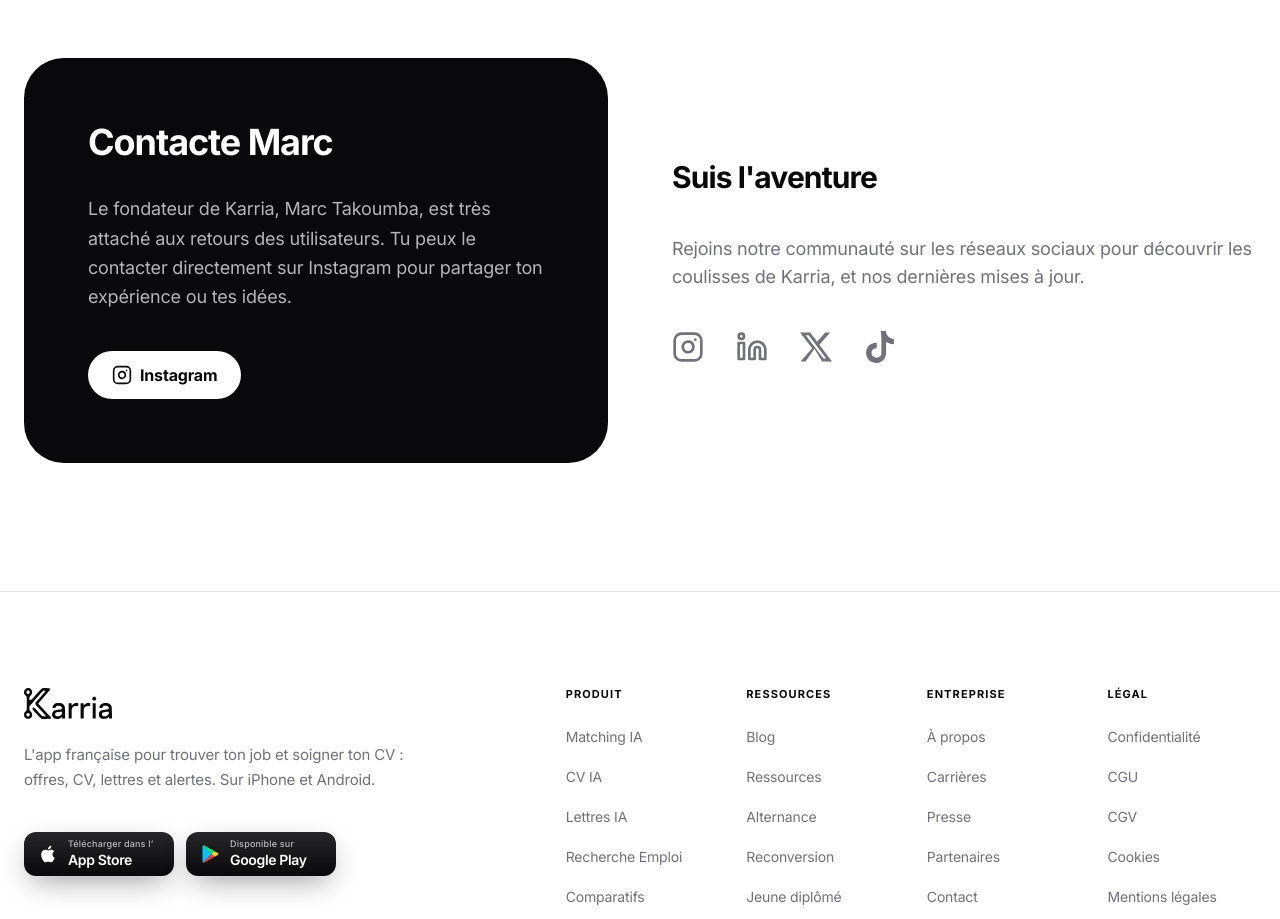
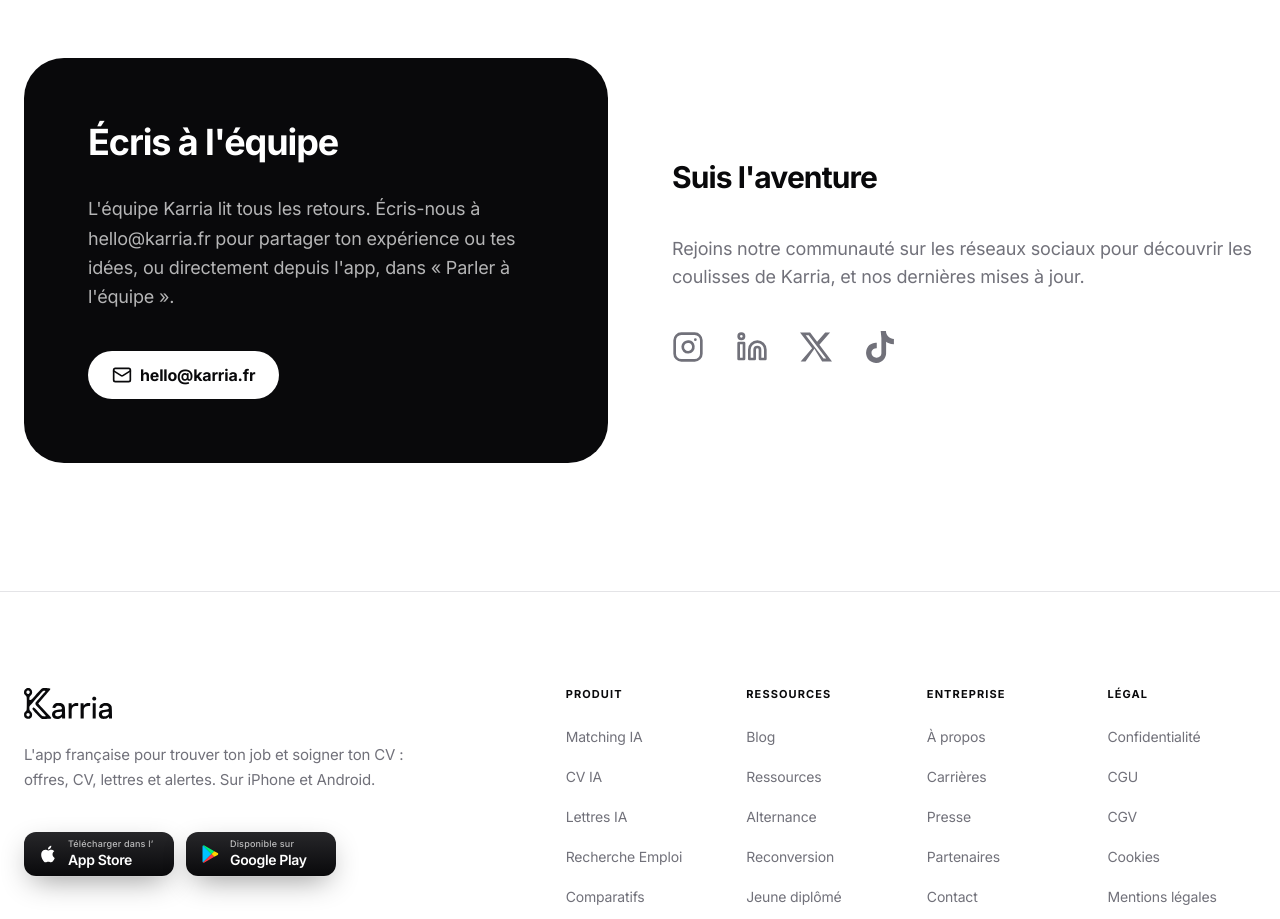
Before and after one commit to Youorus/karria-landing, a Next.js app: page /contact in a window 1280 px wide. Shown: the part 1020-1939 px from the top of the page. Built offline with nearby package versions, Linux system fonts and the light colour scheme; no server answers.

Commit message:
fix(contact): bloc « Écris à l'équipe » à la place du contact personnel du fondateur

```diff
--- a/app/contact/page.tsx
+++ b/app/contact/page.tsx
@@ -9,7 +9,7 @@ import { CONTACT_EMAILS, SOCIAL_LINKS } from "@/lib/constants";
 
 export const metadata = buildMetadata({
   title: "Contacte l'équipe Karria",
-  description: "Une question ? Un partenariat ? Ou juste envie de dire bonjour ? Contacte l'équipe Karria et notre fondateur Marc Takoumba.",
+  description: "Une question ? Un partenariat ? Ou juste envie de dire bonjour ? Écris à l'équipe Karria : une vraie personne te répond.",
   path: "/contact",
 });
 
@@ -102,19 +102,17 @@ export default function ContactPage() {
         <div className="grid grid-cols-1 lg:grid-cols-2 gap-16 items-center">
           <Reveal>
             <div className="p-10 md:p-16 rounded-[2.5rem] bg-foreground text-background">
-              <h2 className="text-3xl md:text-4xl font-bold mb-8">Contacte Marc</h2>
+              <h2 className="text-3xl md:text-4xl font-bold mb-8">Écris à l&apos;équipe</h2>
               <p className="text-background/70 text-lg mb-10 leading-relaxed">
-                Le fondateur de Karria, Marc Takoumba, est très attaché aux retours des utilisateurs. Tu peux le contacter directement sur Instagram pour partager ton expérience ou tes idées.
+                L&apos;équipe Karria lit tous les retours. Écris-nous à {CONTACT_EMAILS.general} pour partager ton expérience ou tes idées, ou directement depuis l&apos;app, dans « Parler à l&apos;équipe ».
               </p>
               <div className="flex flex-wrap gap-4">
                 <Link
-                  href={SOCIAL_LINKS.founderInstagram}
-                  target="_blank"
-                  rel="noopener noreferrer"
+                  href={`mailto:${CONTACT_EMAILS.general}`}
                   className="inline-flex items-center gap-2 px-6 py-3 rounded-full bg-background text-foreground hover:bg-background/90 transition-all font-bold"
                 >
-                  <Instagram className="w-5 h-5" />
-                  Instagram
+                  <Mail className="w-5 h-5" />
+                  {CONTACT_EMAILS.general}
                 </Link>
               </div>
             </div>
```
